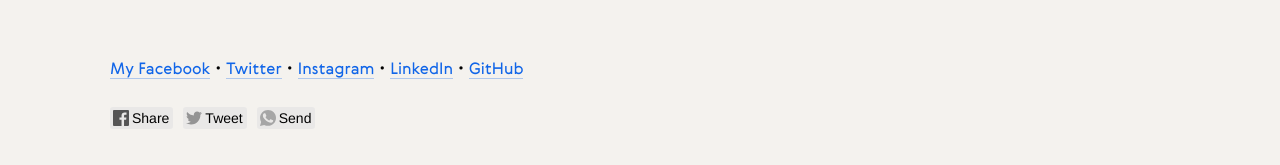
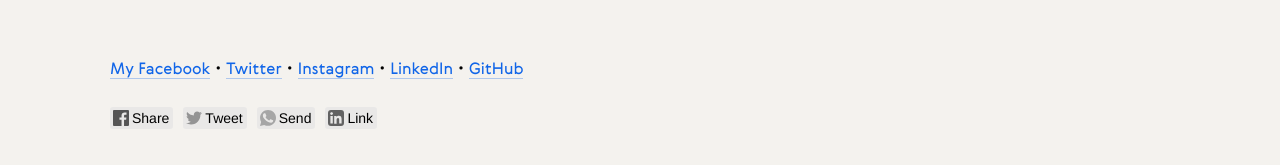
Before and after one commit to danielverdugo/danielverdugo.github.io, a Jekyll site: the page built from index.html, in a window 1280 px wide. Shown: the part 544-709 px from the top of the page. Built offline with Jekyll 4.4.1, drawn with Linux system fonts in a browser that asks for light colours; comment, search, counter and statistics services are not loaded.

Commit message:
Added likely button

```diff
--- a/index.html
+++ b/index.html
@@ -103,6 +103,7 @@ title: Daniel Verdugo Nosov
                 <div class="facebook">Share</div>
                 <div class="twitter">Tweet</div>
                 <div class="whatsapp">Send</div>
+                <div class="linkedin">Link</div>
             </div>
 
         </div>
```
